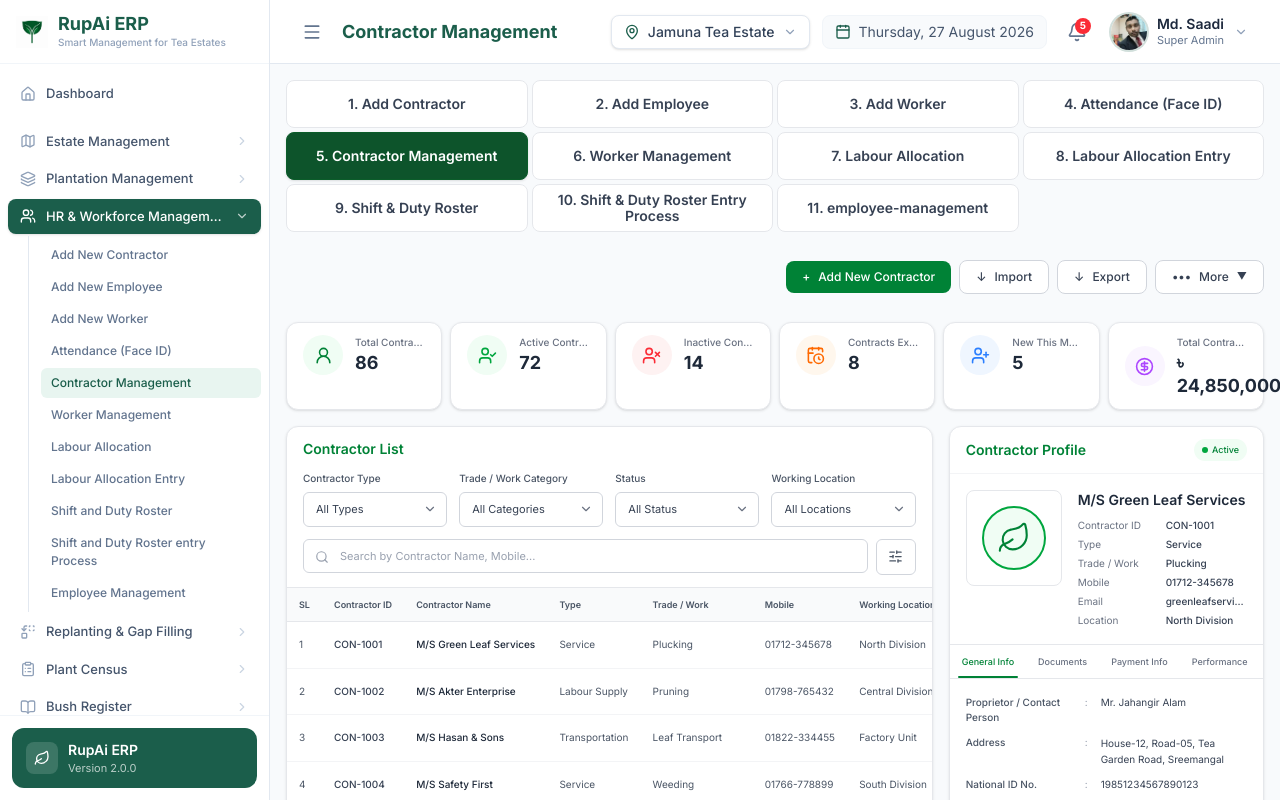
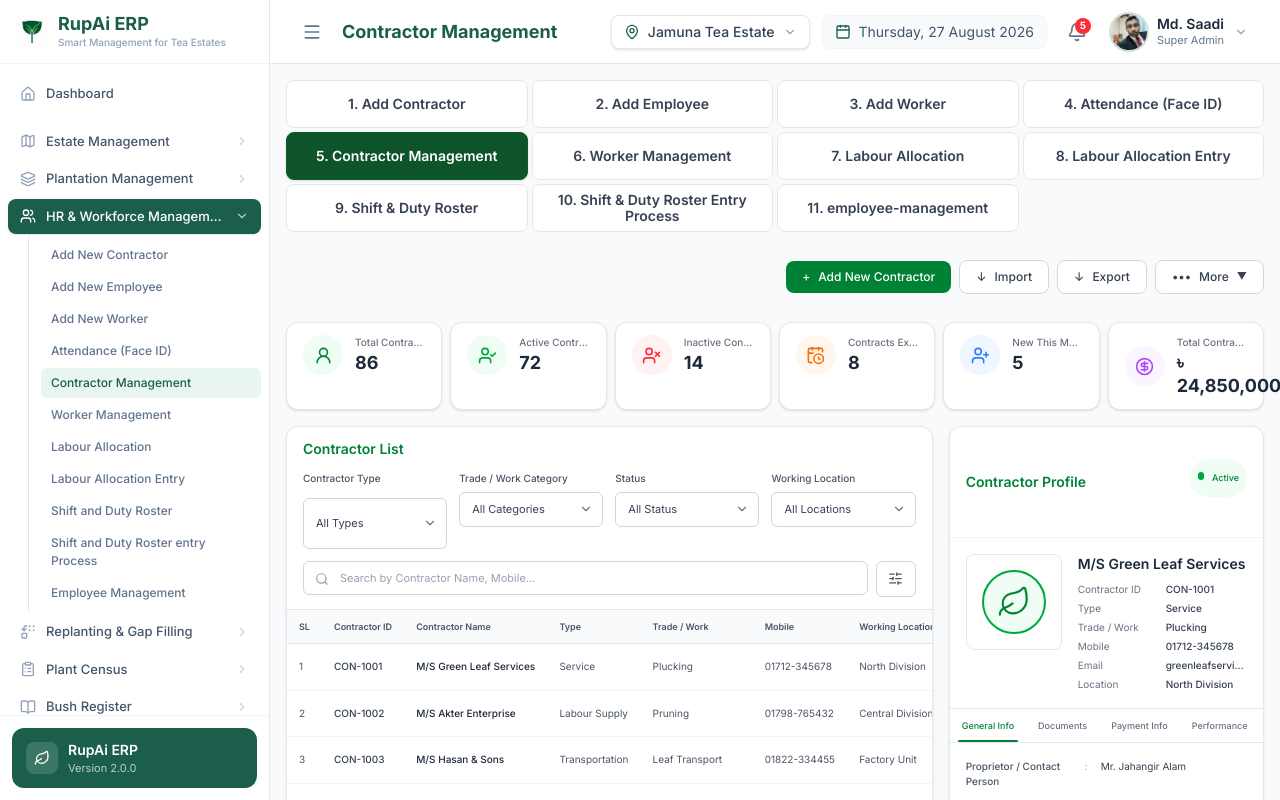
Before and after one commit to JamunaTech21-Software/rupai-erp-frontend, a React (Vite) app: page /contractor-management in a window 1280 px wide. Built offline with nearby package versions, Linux system fonts and the light colour scheme; some icons are missing.

Commit message:
feat: design employee management dashboard sections

```diff
--- a/src/pages/HrAndWorkforcedManagement/ContractorManagement.jsx
+++ b/src/pages/HrAndWorkforcedManagement/ContractorManagement.jsx
@@ -256,14 +256,14 @@ const ContractorManagement = () => {
                           CONTRACTOR TYPE
                       ================================================ */}
                   <div>
-                    <label className='mb-1.5 block text-[10px] font-medium text-gray-600'>
+                    <label className='mb-3 block text-[10px] font-medium text-gray-600'>
                       Contractor Type
                     </label>
 
                     <div className='relative'>
                       <select
                         {...register("contractorType")}
-                        className='w-full appearance-none rounded-md border border-gray-300 bg-white px-3 py-2 pr-8 text-[11px] text-gray-700 outline-none transition focus:border-green-600'
+                        className='w-full appearance-none rounded-md border border-gray-300 bg-white px-3 py-4 pr-8 text-[11px] text-gray-700 outline-none transition focus:border-green-600'
                       >
                         <option value=''>All Types</option>
 
@@ -566,7 +566,7 @@ const ContractorManagement = () => {
               {/* =================================================
                       PAGINATION
                   ================================================== */}
-              <div className='flex flex-col gap-3 border-t border-gray-200 px-4 py-3 sm:flex-row sm:items-center sm:justify-between'>
+              <div className='flex flex-col gap-2 border-t border-gray-200 px-4 py-3 sm:flex-row sm:items-center sm:justify-between'>
                 {/* ENTRY INFO */}
                 <p className='text-[10px] text-gray-500'>
                   Showing 1 to {contractors.length} of 86 entries
@@ -839,9 +839,6 @@ const ContractorManagement = () => {
               RIGHT SIDE - 4 COLUMNS
           ================================================== */}
           <div className='col-span-12 space-y-4 lg:col-span-4'>
-            {/* =================================================
-                CONTRACTOR PROFILE
-            ================================================== */}
             {/* ===================================================
                     CONTRACTOR PROFILE
                 ==================================================== */}
@@ -850,21 +847,21 @@ const ContractorManagement = () => {
                 {/* =================================================
                       PROFILE HEADER
                   ================================================== */}
-                <div className='flex items-center justify-between border-b border-gray-100 px-4 py-3'>
+                <div className='flex items-center justify-between border-b border-gray-100 px-4 py-8'>
                   <h3 className='text-sm font-semibold text-green-700'>
                     Contractor Profile
                   </h3>
 
                   {/* STATUS */}
                   <span
-                    className={`inline-flex items-center gap-1 rounded-full px-2 py-1 text-[9px] font-medium ${
+                    className={`inline-flex items-center mb-2 gap-2 rounded-full px-2 py-3 text-[9px] font-medium ${
                       contractorProfile.status === "Active"
                         ? "bg-green-50 text-green-700"
                         : "bg-red-50 text-red-600"
                     }`}
                   >
                     <span
-                      className={`h-1.5 w-1.5 rounded-full ${
+                      className={`h-1.5 w-1.5 mb-1 py-1 rounded-full ${
                         contractorProfile.status === "Active"
                           ? "bg-green-600"
                           : "bg-red-500"
--- a/src/pages/HrAndWorkforcedManagement/EmployeeManagement.jsx
+++ b/src/pages/HrAndWorkforcedManagement/EmployeeManagement.jsx
@@ -93,7 +93,7 @@ const EmployeeManagement = () => {
       {/* ========================================================= */}
       {/* Summary Cards */}
       {/* ========================================================= */}
-      <section className='grid grid-cols-1 gap-3 sm:grid-cols-2 lg:grid-cols-3 2xl:grid-cols-6'>
+      <section className='grid grid-cols-1 gap-2 sm:grid-cols-2 lg:grid-cols-3 2xl:grid-cols-6'>
         {employeeManagementData.summaryCards.map((card) => {
           const Icon = summaryIconMap[card.key];
 
```
